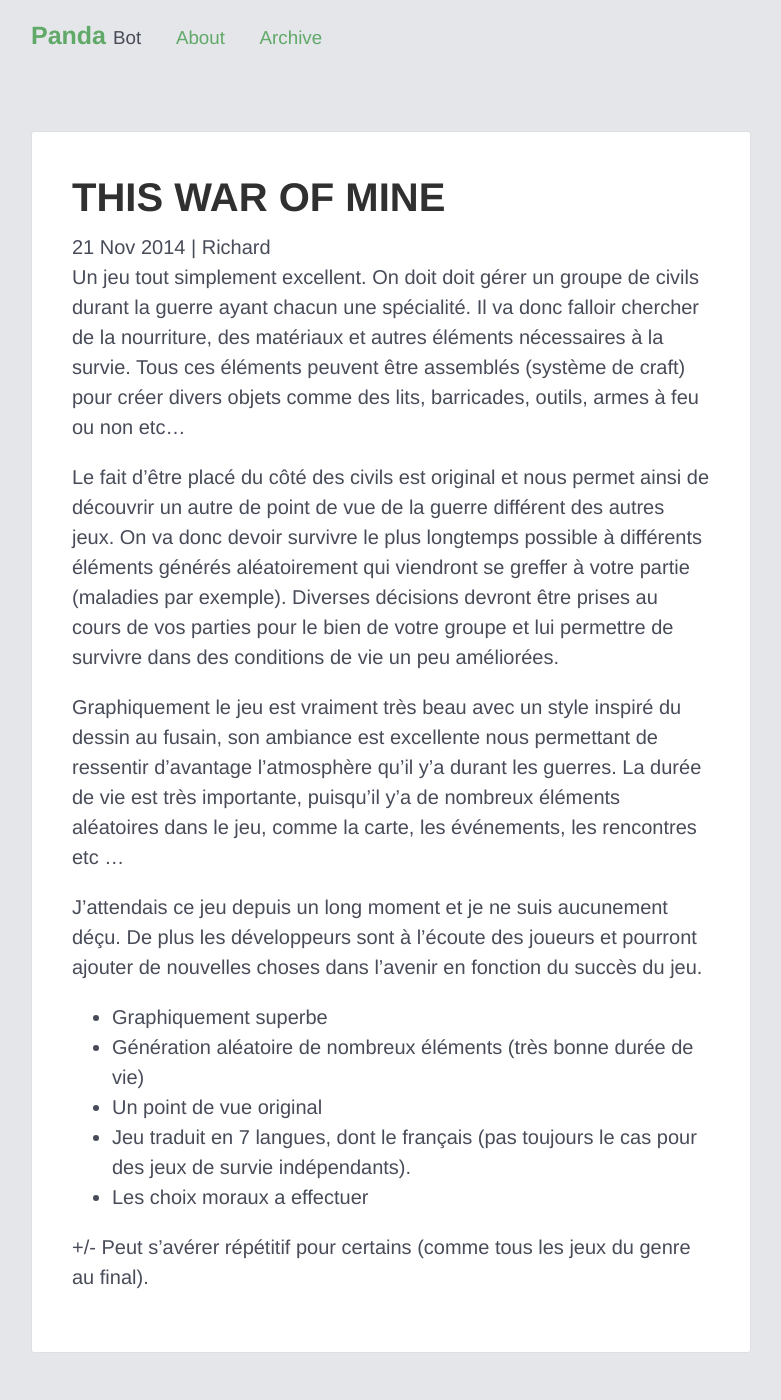
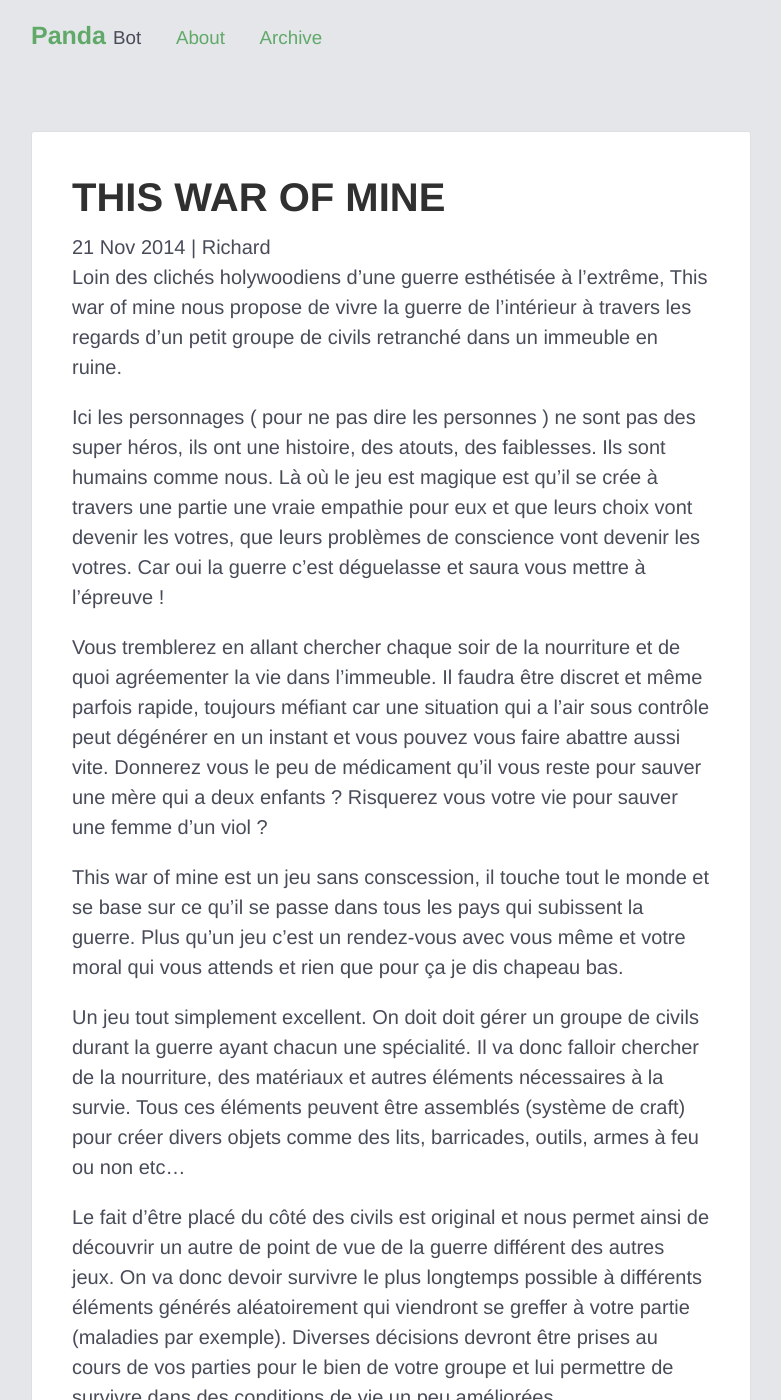
Before and after one commit to richardtetaz/richardtetaz.github.io, a Jekyll site: the page built from _posts/2014-11-21-this-war-of-mine.md, in a window 1280 px wide and 1400 px high. Shown: the whole window, without its empty margins (249-1030 px from the left). Built offline with Jekyll 4.4.1, drawn with Linux system fonts in a browser that asks for light colours; comment, search, counter and statistics services are not loaded.

Commit message:
man work of mine

```diff
--- a/_posts/2014-11-21-this-war-of-mine.md
+++ b/_posts/2014-11-21-this-war-of-mine.md
@@ -5,6 +5,15 @@
 tags: ["survival"]
 author: Richard
 ---
+
+Loin des clichés holywoodiens d'une guerre esthétisée à l'extrême, This war of mine nous propose de vivre la guerre de l'intérieur à travers les regards d'un petit groupe de civils retranché dans un immeuble en ruine.
+
+Ici les personnages ( pour ne pas dire les personnes ) ne sont pas des super héros, ils ont une histoire, des atouts, des faiblesses. Ils sont humains comme nous. Là où le jeu est magique est qu'il se crée à travers une partie une vraie empathie pour eux et que leurs choix vont devenir les votres, que leurs problèmes de conscience vont devenir les votres. Car oui la guerre c'est déguelasse et saura vous mettre à l'épreuve !
+
+Vous tremblerez en allant chercher chaque soir de la nourriture et de quoi agréementer la vie dans l'immeuble. Il faudra être discret et même parfois rapide, toujours méfiant car une situation qui a l'air sous contrôle peut dégénérer en un instant et vous pouvez vous faire abattre aussi vite.
+Donnerez vous le peu de médicament qu'il vous reste pour sauver une mère qui a deux enfants ? Risquerez vous votre vie pour sauver une femme d'un viol ?
+
+This war of mine est un jeu sans conscession, il touche tout le monde et se base sur ce qu'il se passe dans tous les pays qui subissent la guerre. Plus qu'un jeu c'est un rendez-vous avec vous même et votre moral qui vous attends et rien que pour ça je dis chapeau bas.
 
 Un jeu tout simplement excellent. On doit doit gérer un groupe de civils durant la guerre ayant chacun une spécialité. Il va donc falloir chercher de la nourriture, des matériaux et autres éléments nécessaires à la survie. Tous ces éléments peuvent être assemblés (système de craft) pour créer divers objets comme des lits, barricades, outils, armes à feu ou non etc...
 
```
